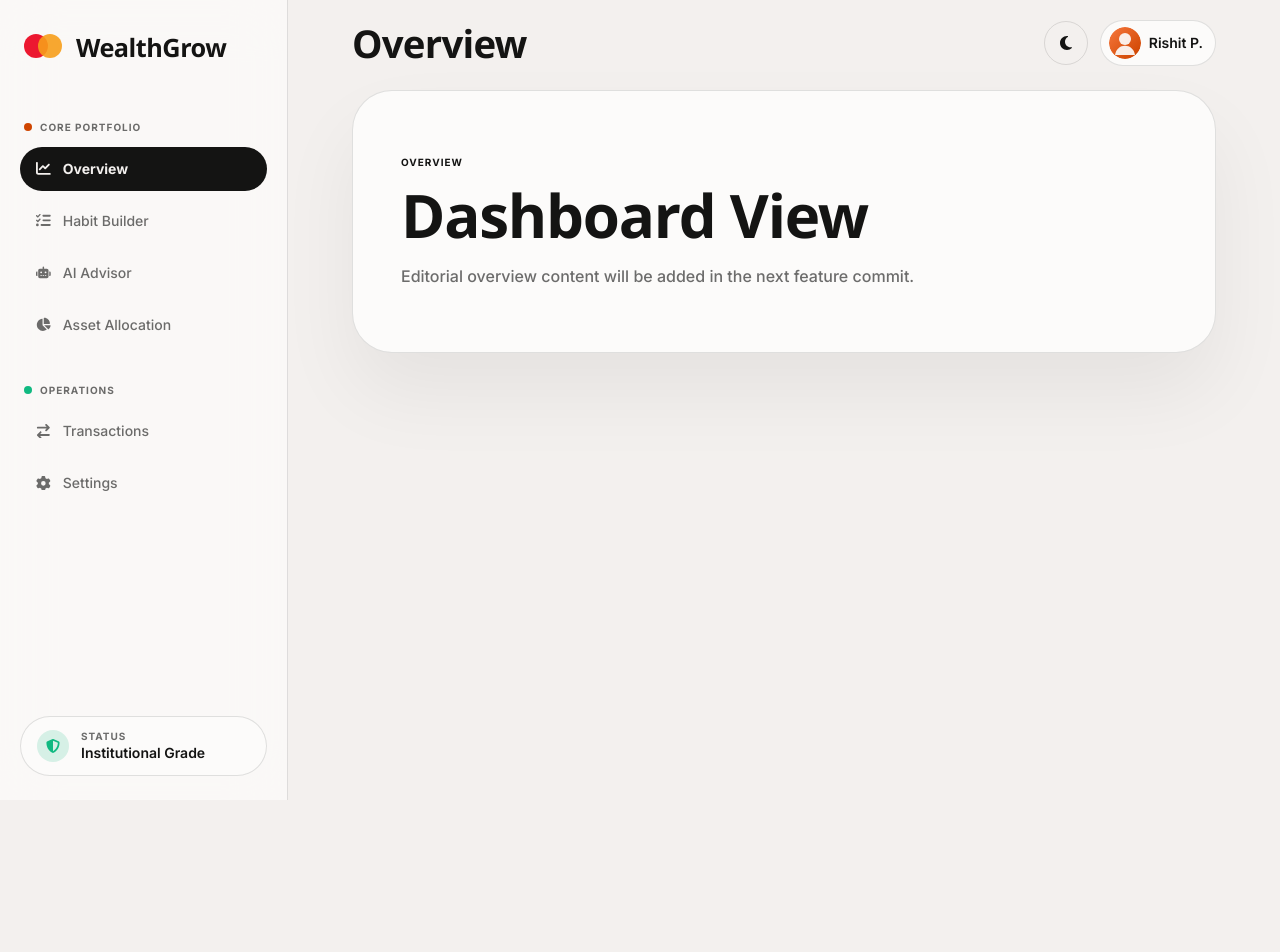
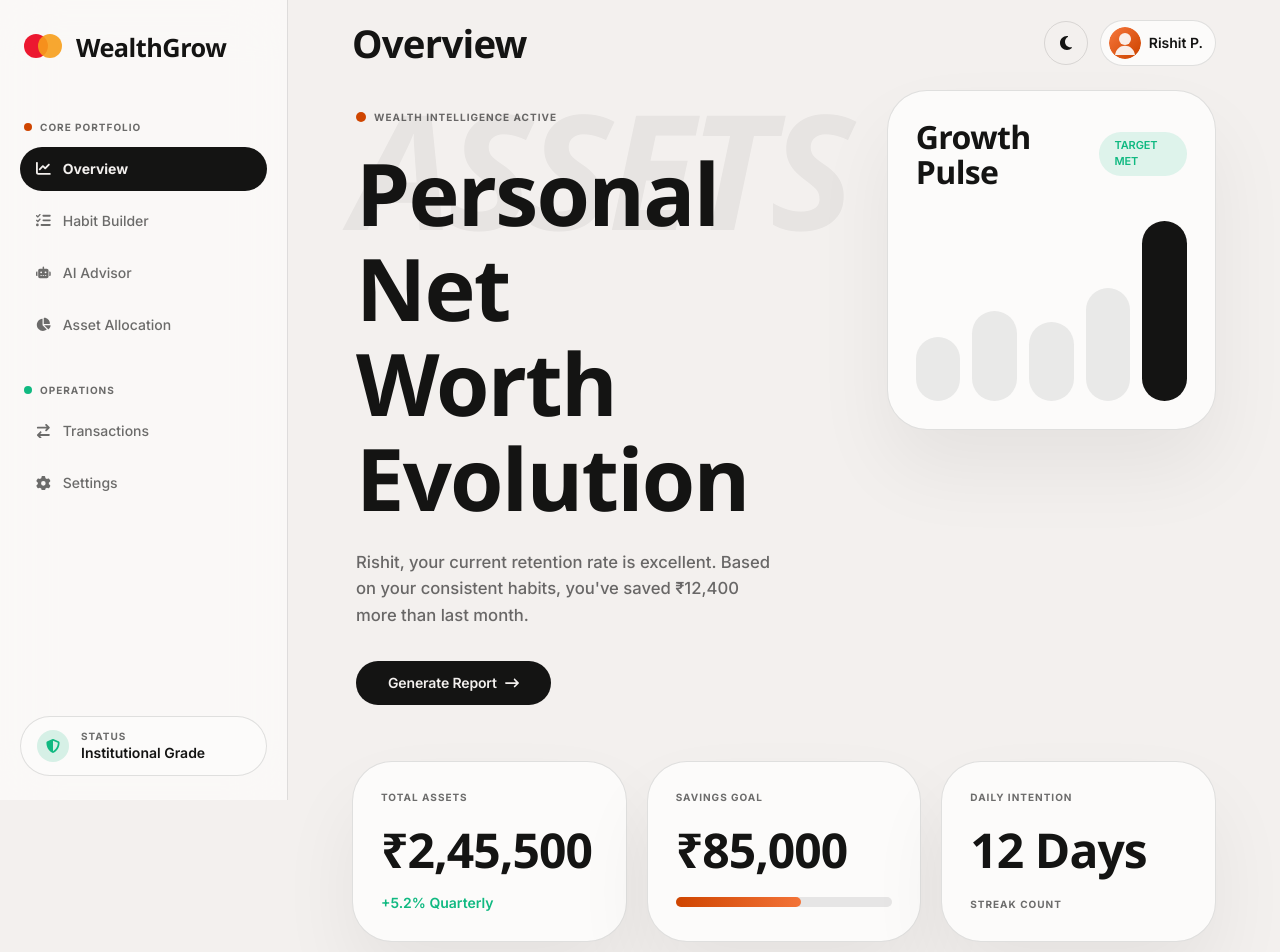
Before and after one commit to Rishit1769/AI-Based-Financial-Habit-Builder-Wealth-Growth-Tracker, a React (Vite) app in the folder frontend/: page / in a window 1280 px wide. Shown: the top 952 px of the page. Before the commit the page ends 800 px from the top, so only its background shows below. Built offline with nearby package versions, Linux system fonts and the light colour scheme; a web font is replaced by a local one.

Commit message:
feat(frontend): craft editorial overview dashboard view

```diff
--- a/frontend/src/views/OverviewView.jsx
+++ b/frontend/src/views/OverviewView.jsx
@@ -1,11 +1,119 @@
+import { FaArrowRightLong, FaCircle } from 'react-icons/fa6';
+
+const pulseBars = [36, 50, 44, 63, 100];
+
+function MetricCard({ eyebrow, value, footnote, children, valueColor }) {
+  return (
+    <article className="card-stadium px-6 py-6 md:px-7 md:py-7">
+      <p className="eyebrow" style={{ color: 'var(--muted-ink)' }}>
+        {eyebrow}
+      </p>
+      <p className="wealth-display mt-5 text-[clamp(2.15rem,4.4vw,3rem)] font-bold" style={{ color: valueColor || 'var(--ink)' }}>
+        {value}
+      </p>
+      {children}
+      {footnote && (
+        <p className="mt-4 text-sm font-semibold" style={{ color: 'var(--growth)' }}>
+          {footnote}
+        </p>
+      )}
+    </article>
+  );
+}
+
 export default function OverviewView() {
   return (
-    <section className="card-stadium px-8 py-16 md:px-12">
-      <p className="eyebrow">Overview</p>
-      <h2 className="wealth-display mt-3 text-6xl font-extrabold">Dashboard View</h2>
-      <p className="mt-4 max-w-xl text-base" style={{ color: 'var(--muted-ink)' }}>
-        Editorial overview content will be added in the next feature commit.
-      </p>
-    </section>
+    <div className="space-y-7 md:space-y-9">
+      <section className="relative grid gap-5 lg:grid-cols-[1.22fr_0.78fr] lg:items-start">
+        <span className="ghost-watermark" style={{ left: '0', top: '6px' }}>
+          ASSETS
+        </span>
+
+        <article className="relative z-10 max-w-[44rem] px-1 py-5">
+          <p className="eyebrow flex items-center gap-2" style={{ color: 'var(--muted-ink)' }}>
+            <FaCircle style={{ color: 'var(--signal)' }} />
+            Wealth Intelligence Active
+          </p>
+
+          <h2 className="wealth-display mt-5 text-[clamp(3.35rem,8.8vw,5.4rem)] font-extrabold leading-[0.95]">
+            Personal Net
+            <br />
+            Worth
+            <br />
+            Evolution
+          </h2>
+
+          <p className="mt-6 max-w-[26rem] text-[1.04rem] leading-[1.6]" style={{ color: 'var(--muted-ink)' }}>
+            Rishit, your current retention rate is excellent. Based on your consistent habits, you've saved
+            ₹12,400 more than last month.
+          </p>
+
+          <button
+            type="button"
+            className="pill-button mt-8 inline-flex items-center gap-2 px-8 py-3 text-sm"
+            style={{ background: 'var(--ink)', color: 'var(--canvas)' }}
+          >
+            Generate Report
+            <FaArrowRightLong />
+          </button>
+        </article>
+
+        <article className="card-stadium relative z-10 px-6 py-6 md:px-7 md:py-7">
+          <div className="flex items-center justify-between gap-4">
+            <h3 className="wealth-display text-[2rem] font-bold">Growth Pulse</h3>
+            <span
+              className="pill-button px-4 py-1.5 text-[11px] font-semibold uppercase"
+              style={{ color: 'var(--growth)', background: 'color-mix(in srgb, var(--growth) 13%, transparent)' }}
+            >
+              Target Met
+            </span>
+          </div>
+
+          <div className="mt-8 flex h-[11.25rem] items-end gap-3">
+            {pulseBars.map((height, index) => {
+              const isFinal = index === pulseBars.length - 1;
+              return (
+                <span
+                  key={`${height}-${index}`}
+                  className="radius-pill block w-full"
+                  style={{
+                    height: `${height}%`,
+                    background: isFinal
+                      ? 'var(--ink)'
+                      : 'color-mix(in srgb, var(--ink) 8%, var(--lifted-surface))',
+                  }}
+                />
+              );
+            })}
+          </div>
+        </article>
+      </section>
+
+      <section className="grid gap-5 md:grid-cols-3">
+        <MetricCard eyebrow="Total Assets" value="₹2,45,500" footnote="+5.2% Quarterly" valueColor="var(--ink)" />
+
+        <MetricCard eyebrow="Savings Goal" value="₹85,000" valueColor="var(--ink)">
+          <div
+            className="mt-5 h-2.5"
+            style={{ borderRadius: 'var(--radius-pill)', background: 'color-mix(in srgb, var(--ink) 9%, transparent)' }}
+          >
+            <span
+              className="block h-full"
+              style={{
+                width: '58%',
+                borderRadius: 'var(--radius-pill)',
+                background: 'linear-gradient(90deg, var(--signal), var(--orbit))',
+              }}
+            />
+          </div>
+        </MetricCard>
+
+        <MetricCard eyebrow="Daily Intention" value="12 Days" valueColor="var(--ink)">
+          <p className="eyebrow mt-5" style={{ color: 'var(--muted-ink)' }}>
+            Streak Count
+          </p>
+        </MetricCard>
+      </section>
+    </div>
   );
 }
```
